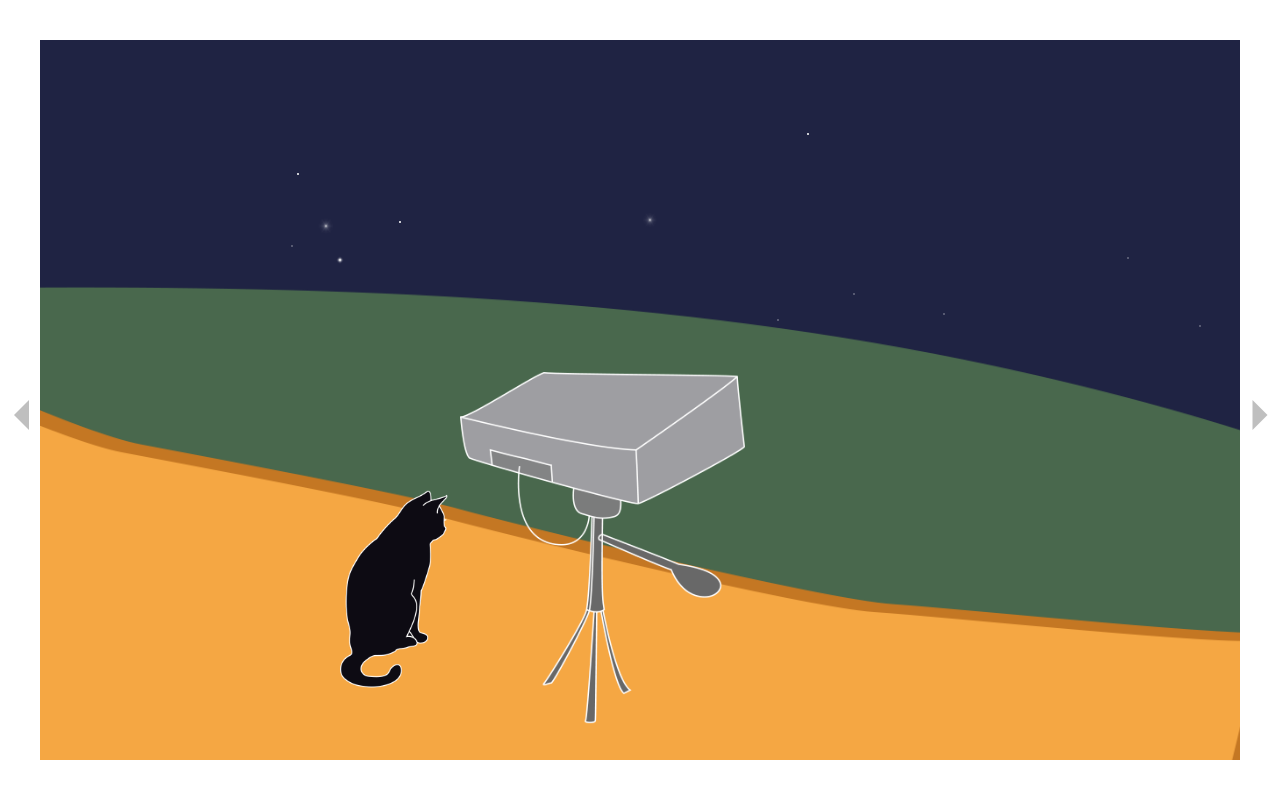
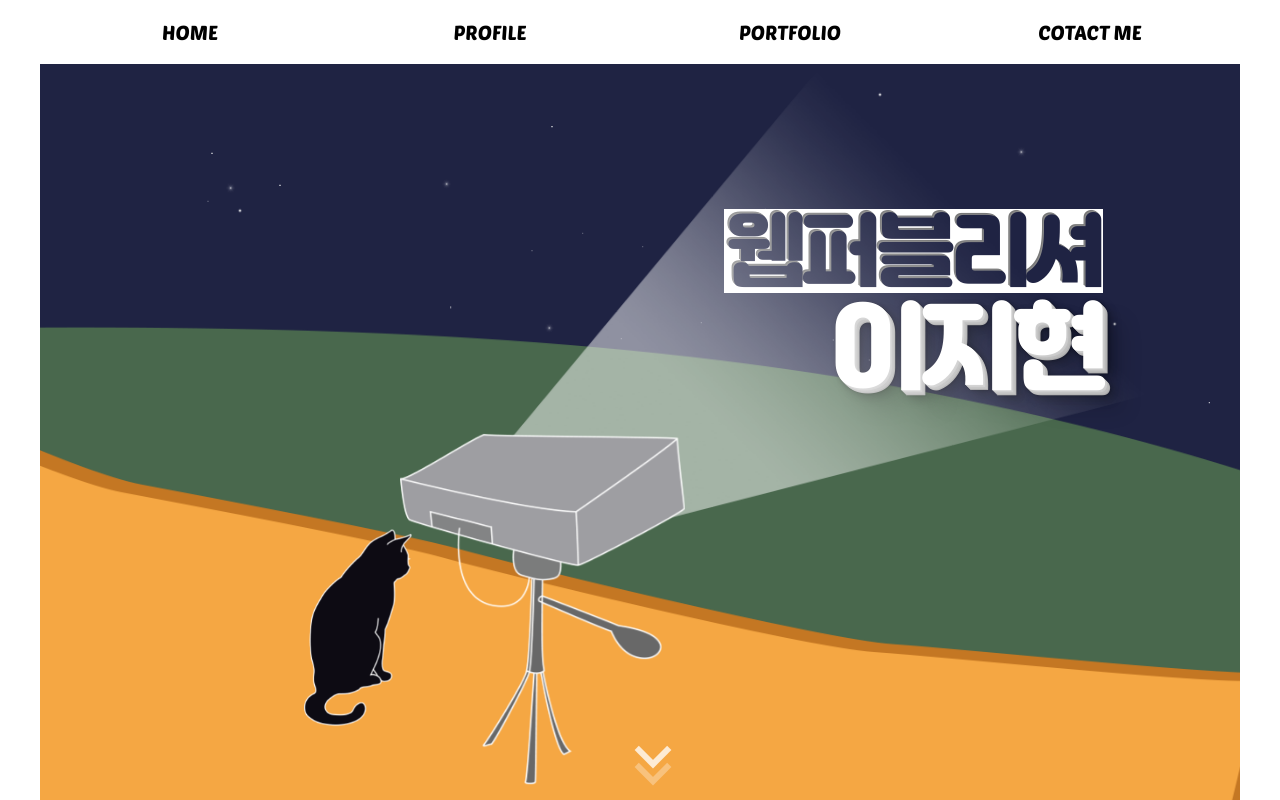
Before and after one commit to Lee-Ji-Hyeon/Lee-Ji-Hyeon.github.io, a plain HTML site: page index.html in a window 1280 px wide. Drawn offline with nearby package versions, Linux system fonts and the light colour scheme; files whose address does not match are found by name.

Commit message:
메인페이지 완성

```diff
--- a/css/style.css
+++ b/css/style.css
@@ -1,9 +1,35 @@
 @charset "utf-8";
+
+@font-face {
+    font-family: "PoetsenOne-Regular";
+
+    src: url("../fonts/PoetsenOne-Regular.woff") format("woff"),
+        /* Modern Browsers */
+        url("../fonts/PoetsenOne-Regular.woff2") format("woff2");
+    /* Modern Browsers */
+    font-weight: normal;
+    font-style: normal;
+}
+
+@font-face {
+    font-family: "Jalnan";
+
+    src: url("../fonts/Jalnan.woff") format("woff");
+    /* Modern Browsers */
+    font-weight: normal;
+    font-style: normal;
+}
 
 body {
     width: 100vw;
     height: 100vh;
     overflow-y: hidden;
+}
+
+a,
+a:link {
+    text-decoration: none;
+    color: black;
 }
 
 .wrapper {
@@ -14,51 +40,53 @@ body {
     background: white;
 }
 
-.tri_left {
-    width: 0;
-    height: 0;
-    position: absolute;
-    border-top: 15px solid transparent;
-    border-left: 15px solid transparent;
-    border-right: 15px solid black;
-    border-bottom: 15px solid transparent;
-    right: calc(100% - 2.75rem);
-    top: 50%;
-    transform: translate(-50%);
+
+
+.contents_wrap {
+    min-width: 1200px;
+    position: fixed;
+    content: '';
+    top: 4rem;
+    right: 2.5rem;
+    left: 2.5rem;
+    bottom: 0;
+    overflow: hidden;
 }
 
-.tri_right {
-    width: 0;
-    height: 0;
-    position: absolute;
-    border-top: 15px solid transparent;
-    border-left: 15px solid black;
-    border-right: 15p solid transparent;
-    border-bottom: 15px solid transparent;
-    left: calc(100% - 1.25rem);
-    top: 50%;
-    transform: translate(-50%);
+#main {
+    margin: 0 auto;
+    width: calc(100vw - 5rem);
+    height: calc(100vh - 5rem);
+    background: url('../images/background2.png')no-repeat 0 0 /cover;
 }
 
-[class^='tri'] {
-    opacity: .5;
+header #gnb {
+    text-align: center;
+    height: 4rem;
+    width: 1200px;
+    line-height: 4rem;
+    margin: 0 auto;
+}
+
+header #gnb li {
+    font-family: "PoetsenOne-Regular";
+    font-size: 20px;
+    width: 25%;
+    float: left;
+    text-transform: uppercase;
+
     transition: 0.35s;
 }
 
-[class^='tri']:hover {
-    opacity: 1;
+header #gnb li:hover {
+    background-color: #1f2343;
 }
 
-#main {
-    position: fixed;
-    content: '';
-    top: 2.5rem;
-    right: 2.5rem;
-    left: 2.5rem;
-    bottom: 2.5rem;
-    background: url('../images/background2.png');
-    overflow: hidden;
+header #gnb li:hover a {
+    display: block;
+    color: white !important;
 }
+
 
 .ground {
     position: absolute;
@@ -77,20 +105,122 @@ body {
     bottom: 0;
 }
 
+
 .cat img {
     width: calc(148px - 2.5rem);
     position: absolute;
     z-index: 1;
     bottom: 10%;
-    left: 25%
+    left: 22%
 }
 
 .bim img {
     position: absolute;
-    z-index: 1;
+    z-index: 2;
     width: calc(325px - 2.5rem);
-    z-index: 1;
-    bottom: 5%;
-    left: 35%;
+    bottom: 2%;
+    left: 30%;
 
 }
+
+.light img {
+    position: absolute;
+    width: calc(719px - 2.5rem);
+    z-index: 1;
+    bottom: 35%;
+    left: 36%;
+
+}
+
+.intro {
+    position: absolute;
+    font-family: "Jalnan";
+    font-size: 5rem;
+    text-align: right;
+    left: 57%;
+    top: 20%;
+    letter-spacing: -5px;
+}
+
+.intro h3 {
+    text-shadow: -1px -1px 0px #888,
+        -2px -2px 0px #777;
+}
+
+.intro h3 span {
+    background: white;
+    color: #1f2343;
+    padding: 0.125rem;
+    box-sizing: border-box;
+}
+
+.intro h2 {
+    color: white;
+    font-size: 6rem;
+    margin-top: 0.5rem;
+    text-shadow: 1px 1px 0 #ccc,
+        2px 2px 0 #c9c9c9,
+        3px 3px 0 #bbb,
+        4px 4px 0 #b9b9b9,
+        5px 5px 0 #aaa,
+        6px 6px 1px rgba(0, 0, 0, .1),
+        0 0 5px rgba(0, 0, 0, .1),
+        1px 1px 3px rgba(0, 0, 0, .3),
+        3px 3px 5px rgba(0, 0, 0, .2),
+        5px 5px 10px rgba(0, 0, 0, .25),
+        10px 10px 10px rgba(0, 0, 0, .2),
+        20px 20px 20px rgba(0, 0, 0, .15);
+}
+
+#second {
+    margin: 0 auto;
+    width: calc(100vw - 5rem);
+    height: calc(100vh - 5rem);
+    background: url('../images/background2.png')no-repeat 0 0 /cover;
+}
+
+.click_bottom {
+    position: fixed;
+    width: 15px;
+    height: 15px;
+    bottom: 4rem;
+    left: 50%;
+    z-index: 9999px;
+}
+
+.arrow {
+    border: solid white;
+    border-width: 0 6px 6px 0;
+    display: inline-block;
+    padding: 10px;
+    transform: rotate(45deg);
+    transition: 0.3s;
+
+
+}
+
+.arrow:nth-child(1) {
+    animation: click_bottom 1.3s 0.3s linear infinite;
+}
+
+.arrow:nth-child(2) {
+    animation: click_bottom 1.3s 0s linear infinite;
+    margin-top: -15px;
+}
+
+@keyframes click_bottom {
+    0% {
+        transform: translateY(0) rotate(45deg);
+        opacity: 0;
+    }
+
+    50% {
+        transform: translateY(50%) rotate(45deg);
+        opacity: 1;
+    }
+
+    100% {
+        transform: translateY(100%) rotate(45deg);
+        opacity: 0;
+    }
+}
--- a/index.html
+++ b/index.html
@@ -17,13 +17,14 @@
 <body>
     <div class="wrapper">
         <header>
-            <ul>
+            <ul id="gnb">
                 <li><a href="#">home</a></li>
                 <li><a href="#">profile</a></li>
                 <li><a href="#">portfolio</a></li>
                 <li><a href="#">cotact me</a></li>
             </ul>
         </header>
+        <div class="contents_wrap">
             <div id="main">
                 <div class="ground">
                     땅 이미지
@@ -38,12 +39,22 @@
                 <div class="bim">
                     <img src="images/bim.png" alt="">
                 </div>
+                <div class="light">
+                    <img src="images/bim_light.png" alt="">
+                </div>
+                <div class="intro">
+                    <h3><span>웹퍼블리셔</span></h3>
+                    <h2>이지현</h2>
+                </div>
 
             </div>
             <div id="second"></div>
-        <div class="tri">
-            <div class="tri_left"></div>
-            <div class="tri_right"></div>
+            <a href="#">
+                <div class="click_bottom">
+                    <div class="arrow"></div>
+                    <div class="arrow"></div>
+                </div>
+            </a>
         </div>
     </div>
 </body>
```
Also changed, not shown: images/bim_light.png (added). Lines whose indentation alone changed are shown as unchanged.
